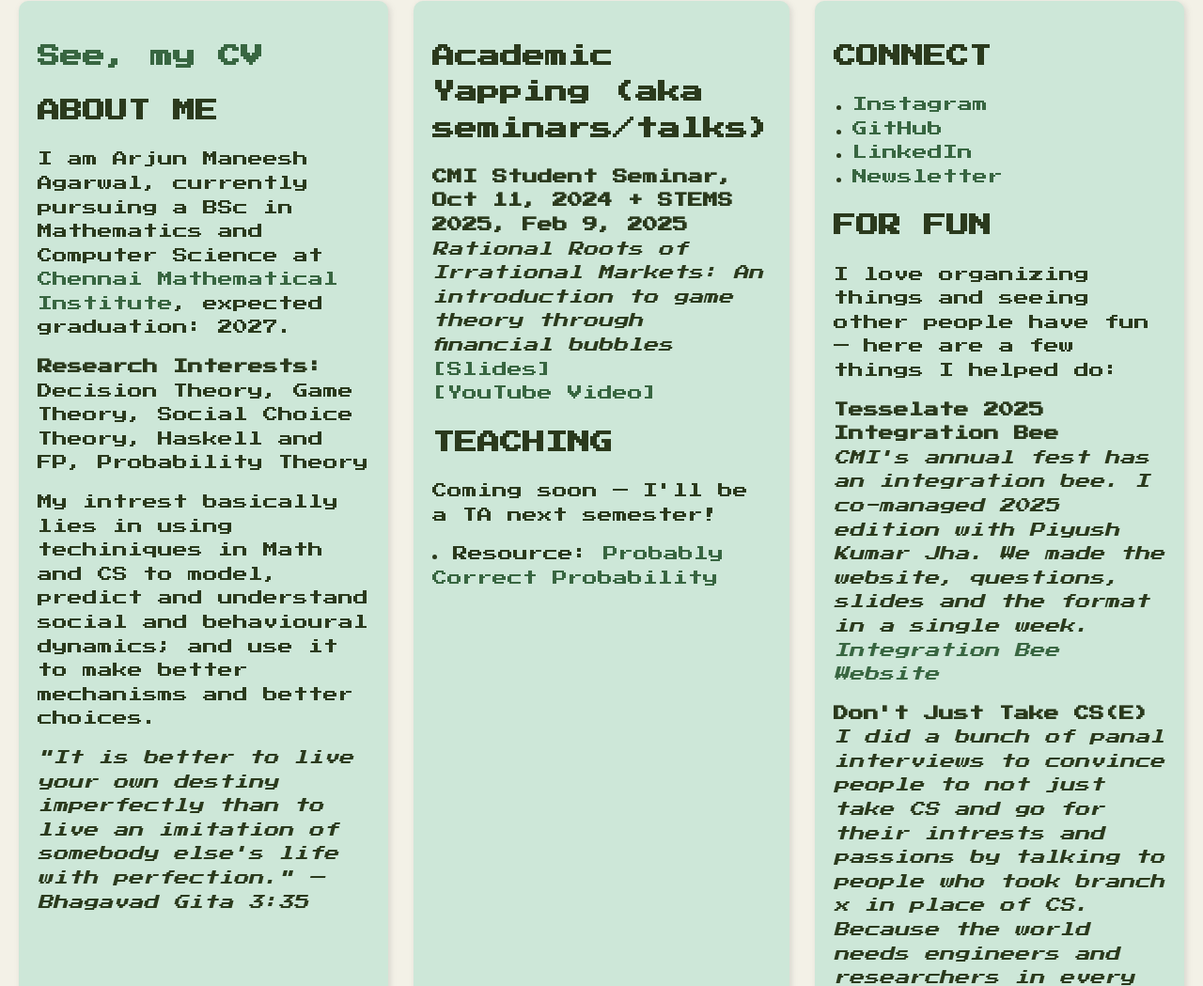
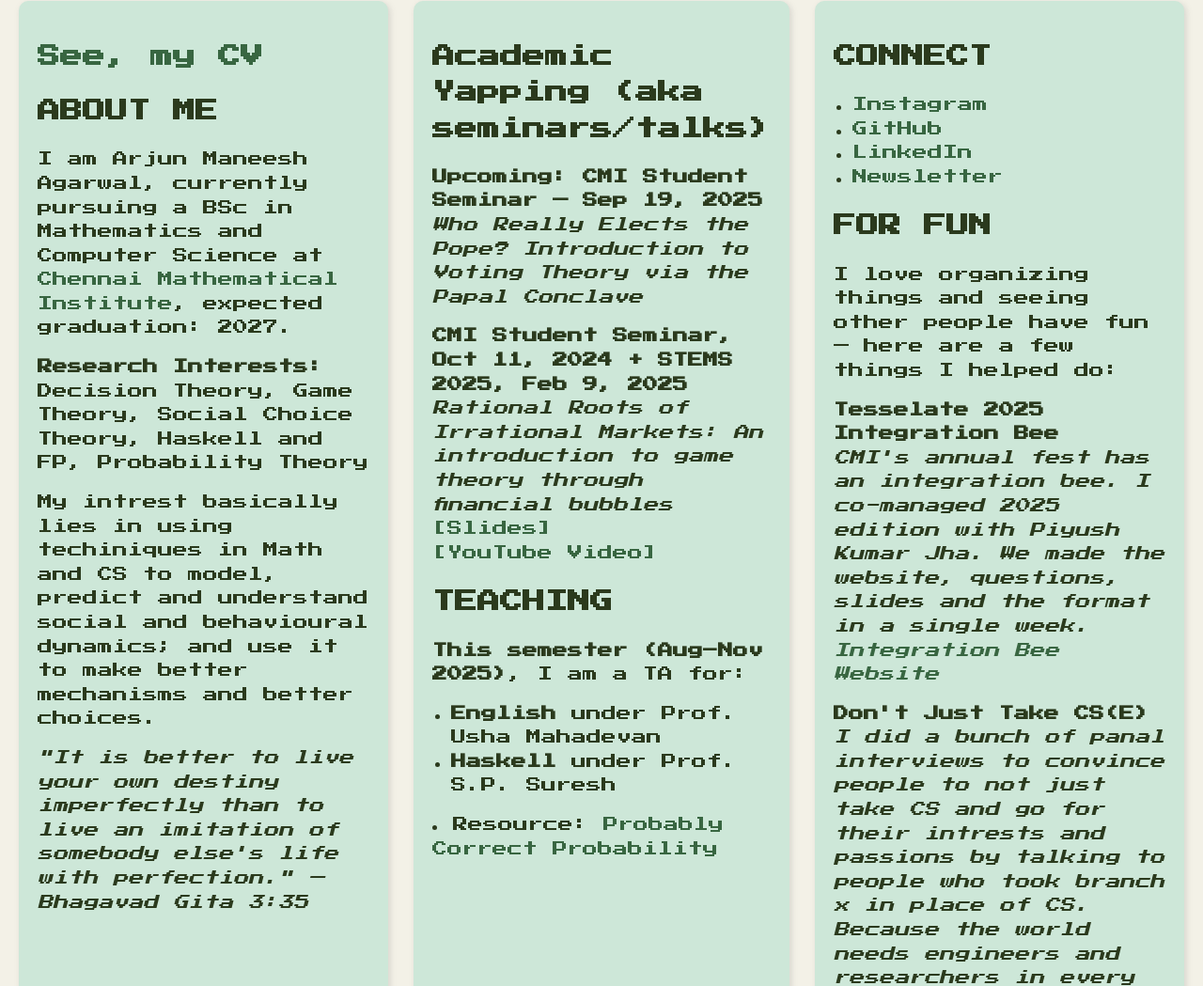
Before and after one commit to TheArjunAgarwal/thearjunagarwal.github.io, a plain HTML site: page index.html in a window 1280 px wide. Shown: the part 292-1341 px from the top of the page at 94% size. Drawn offline with Linux system fonts and the light colour scheme.

Commit message:
Update index.html

```diff
--- a/index.html
+++ b/index.html
@@ -34,13 +34,24 @@
 
     <div class="column">
       <h2>Academic Yapping (aka seminars/talks)</h2>
+
+      <p><strong>Upcoming: CMI Student Seminar — Sep 19, 2025</strong><br />
+        <em>Who Really Elects the Pope? Introduction to Voting Theory via the Papal Conclave</em>
+      </p>
+
       <p><strong>CMI Student Seminar, Oct 11, 2024 + STEMS 2025, Feb 9, 2025</strong><br />
         <em>Rational Roots of Irrational Markets: An introduction to game theory through financial bubbles</em><br />
         <a href="assets/slides/Rational-Roots-of-Irrational-Markets.pdf" target="_blank">[Slides]</a><br />
-        <a href="https://www.youtube.com/watch?v=o9bL_q-3x_c&t=2962s&pp=0gcJCb8Ag7Wk3p_U" target="_blank">[YouTube Video]</a></p>
+        <a href="https://www.youtube.com/watch?v=o9bL_q-3x_c&t=2962s&pp=0gcJCb8Ag7Wk3p_U" target="_blank">[YouTube Video]</a>
+      </p>
 
       <h2>TEACHING</h2>
-      <p>Coming soon — I'll be a TA next semester!</p>
+      <p><strong>This semester (Aug–Nov 2025)</strong>, I am a TA for:
+      <ul>
+        <li><strong>English</strong> under Prof. Usha Mahadevan</li>
+        <li><strong>Haskell</strong> under Prof. S.P. Suresh</li>
+      </ul>
+      </p>
       <li>Resource:
         <a href="assets/handouts/prob-pcp.pdf" target="_blank">Probably Correct Probability</a>
       </li>
```
